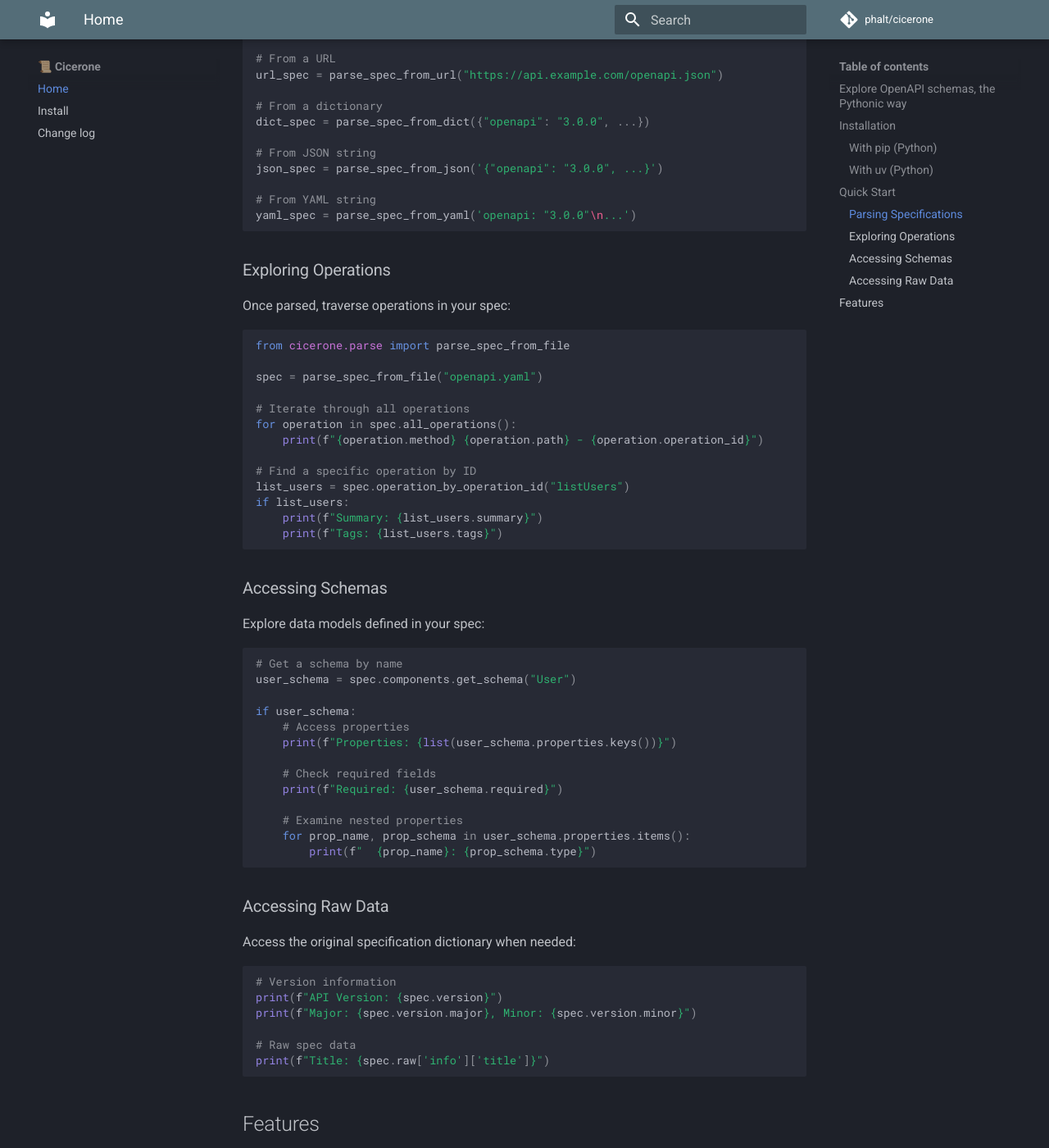
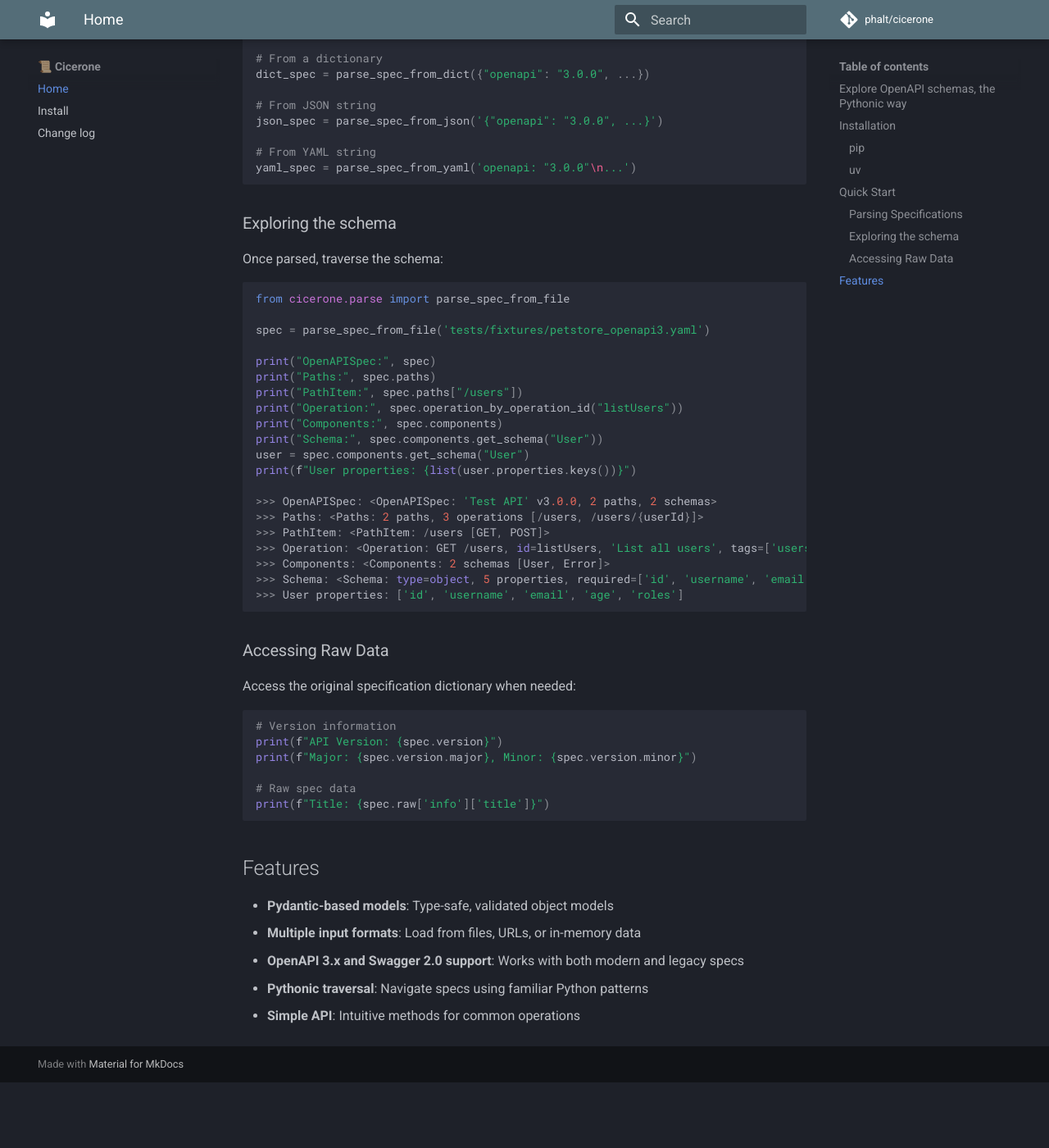
Before and after one commit to phalt/cicerone, an MkDocs documentation site: the page built from docs/index.md, in a window 1280 px wide and 1400 px high, scrolled down 1014 px. Shown: the whole window at 82% size. Built offline with MkDocs 1.6.1 and Material for MkDocs 9.7.7, drawn with Linux system fonts in a browser that asks for light colours; comment, search, counter and statistics services are not loaded; after the commit the page ends 2334 px from its top, so only the background shows below that; some of the changed text lies outside the part shown.

````diff
--- a/docs/index.md
+++ b/docs/index.md
@@ -11,15 +11,13 @@ Cicerone lets you parse OpenAPI/Swagger schemas into Python objects for inspecti
 
 ## Installation
 
-Install cicerone as a global CLI tool:
-
-### With pip (Python)
+### pip
 
 ```sh
-pipx install cicerone
+pip install cicerone
 ```
 
-### With uv (Python)
+### uv
 
 ```sh
 uv add cicerone
@@ -56,45 +54,34 @@ json_spec = parse_spec_from_json('{"openapi": "3.0.0", ...}')
 yaml_spec = parse_spec_from_yaml('openapi: "3.0.0"\n...')
 ```
 
-### Exploring Operations
+### Exploring the schema
 
-Once parsed, traverse operations in your spec:
+Once parsed, traverse the schema:
 
 ```python
 from cicerone.parse import parse_spec_from_file
 
-spec = parse_spec_from_file("openapi.yaml")
+spec = parse_spec_from_file('tests/fixtures/petstore_openapi3.yaml')
 
-# Iterate through all operations
-for operation in spec.all_operations():
-    print(f"{operation.method} {operation.path} - {operation.operation_id}")
+print("OpenAPISpec:", spec)
+print("Paths:", spec.paths)
+print("PathItem:", spec.paths["/users"])
+print("Operation:", spec.operation_by_operation_id("listUsers"))
+print("Components:", spec.components)
+print("Schema:", spec.components.get_schema("User"))
+user = spec.components.get_schema("User")
+print(f"User properties: {list(user.properties.keys())}")
 
-# Find a specific operation by ID
-list_users = spec.operation_by_operation_id("listUsers")
-if list_users:
-    print(f"Summary: {list_users.summary}")
-    print(f"Tags: {list_users.tags}")
+>>> OpenAPISpec: <OpenAPISpec: 'Test API' v3.0.0, 2 paths, 2 schemas>
+>>> Paths: <Paths: 2 paths, 3 operations [/users, /users/{userId}]>
+>>> PathItem: <PathItem: /users [GET, POST]>
+>>> Operation: <Operation: GET /users, id=listUsers, 'List all users', tags=['users']>
+>>> Components: <Components: 2 schemas [User, Error]>
+>>> Schema: <Schema: type=object, 5 properties, required=['id', 'username', 'email']>
+>>> User properties: ['id', 'username', 'email', 'age', 'roles']
 ```
 
-### Accessing Schemas
 
-Explore data models defined in your spec:
-
-```python
-# Get a schema by name
-user_schema = spec.components.get_schema("User")
-
-if user_schema:
-    # Access properties
-    print(f"Properties: {list(user_schema.properties.keys())}")
-
-    # Check required fields
-    print(f"Required: {user_schema.required}")
-
-    # Examine nested properties
-    for prop_name, prop_schema in user_schema.properties.items():
-        print(f"  {prop_name}: {prop_schema.type}")
-```
 
 ### Accessing Raw Data
 
````
Also changed, not shown: README.md (+21 -32 lines), 1 other file.
